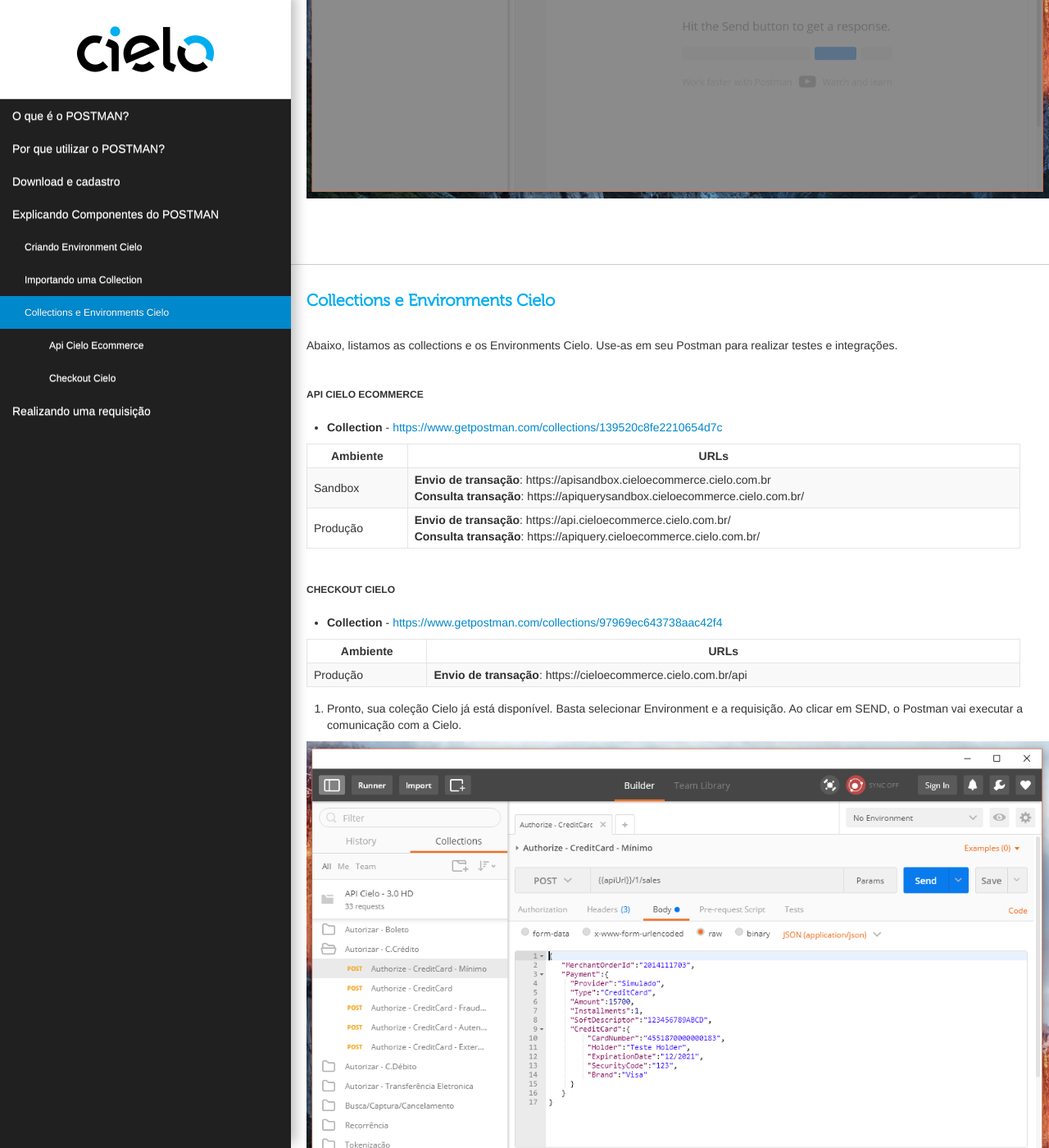
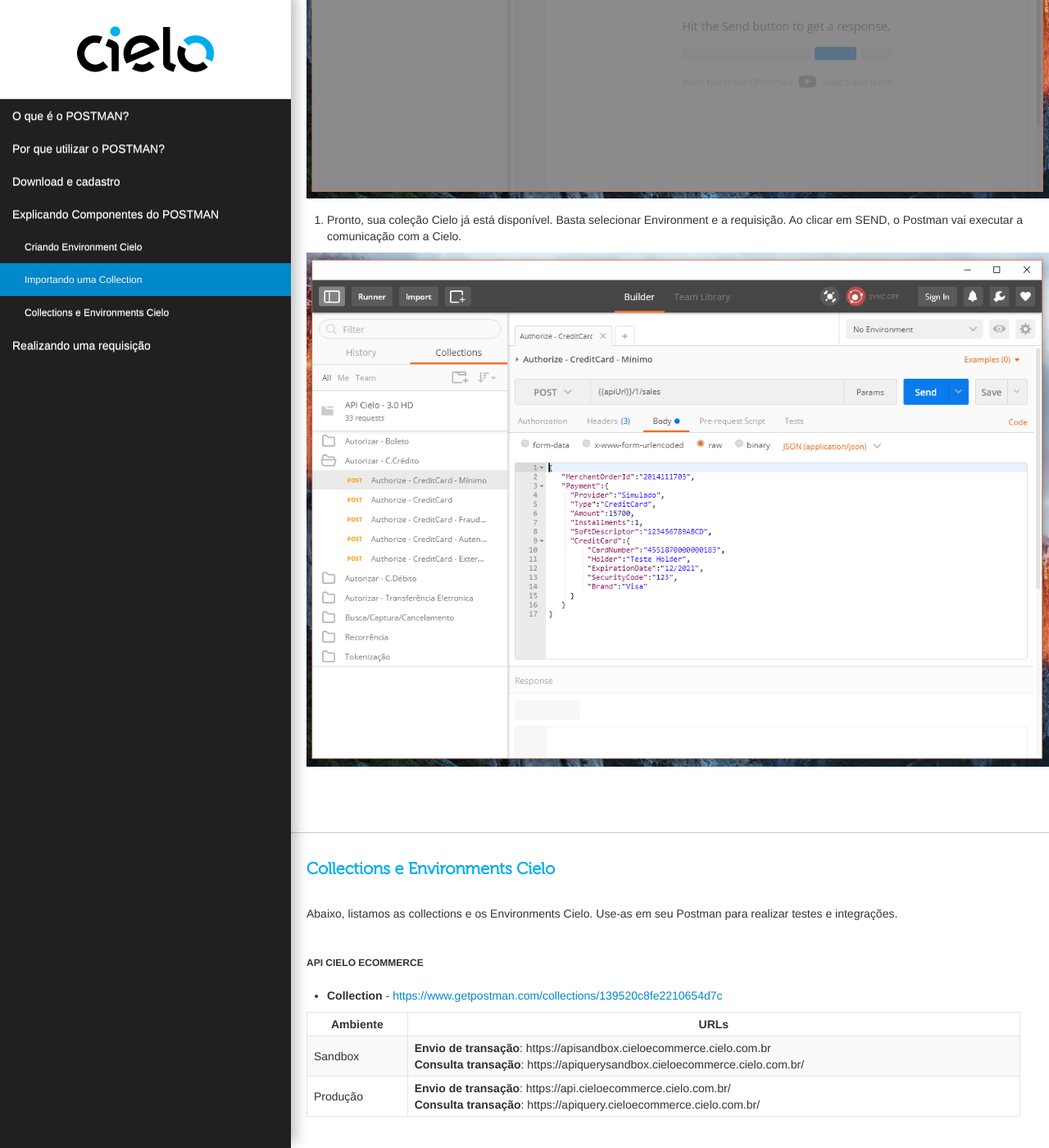
Before and after one commit to DeveloperCielo/Tutorial, a Jekyll site: the page built from _posts/2017-07-26-Postman.md, in a window 1280 px wide and 1400 px high, scrolled down 7592 px. Shown: the whole window at 82% size. Built offline with Jekyll 4.4.1, drawn with Linux system fonts in a browser that asks for light colours; nearby versions of some CDN libraries.

Commit message:
Update 2017-07-26-Postman.md

```diff
--- a/_posts/2017-07-26-Postman.md
+++ b/_posts/2017-07-26-Postman.md
@@ -109,6 +109,13 @@
 
 ![](public/images/p5.PNG)
 
+
+3. Pronto, sua coleção Cielo já está disponível. Basta selecionar Environment e a requisição. Ao clicar em SEND, o Postman vai executar a comunicação com a Cielo.
+
+![](public/images/p6.PNG)
+
+
+
 ## Collections e Environments  Cielo
 
 Abaixo, listamos as collections e os Environments Cielo. Use-as em seu Postman para realizar testes e integrações.
@@ -130,9 +137,7 @@
 |--------|----|
 |Produção|**Envio de transação**: https://cieloecommerce.cielo.com.br/api|
 
-3. Pronto, sua coleção Cielo já está disponível. Basta selecionar Environment e a requisição. Ao clicar em SEND, o Postman vai executar a comunicação com a Cielo.
 
-![](public/images/p6.PNG)
 
 # Realizando uma requisição
 
```
